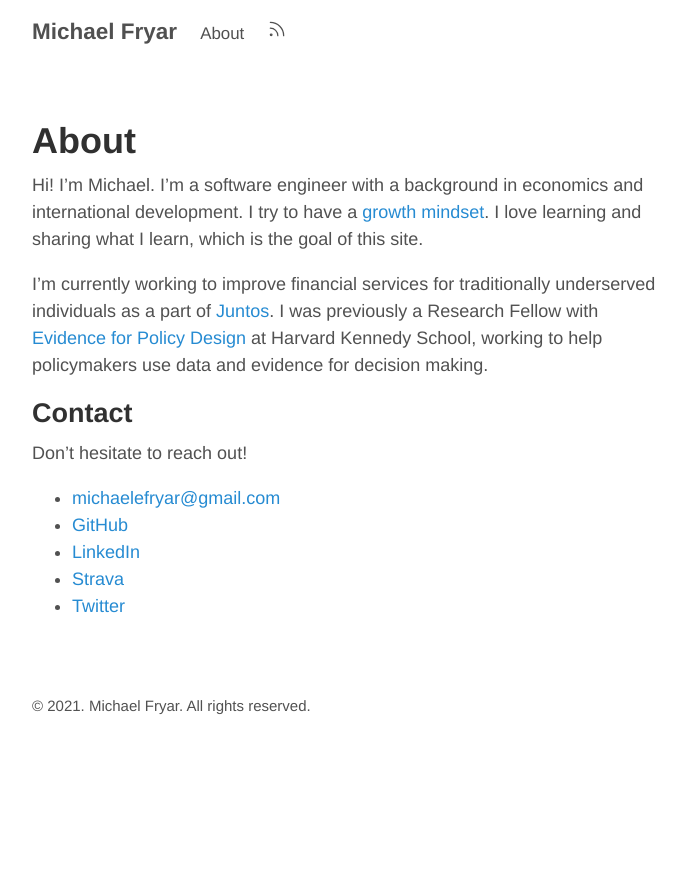
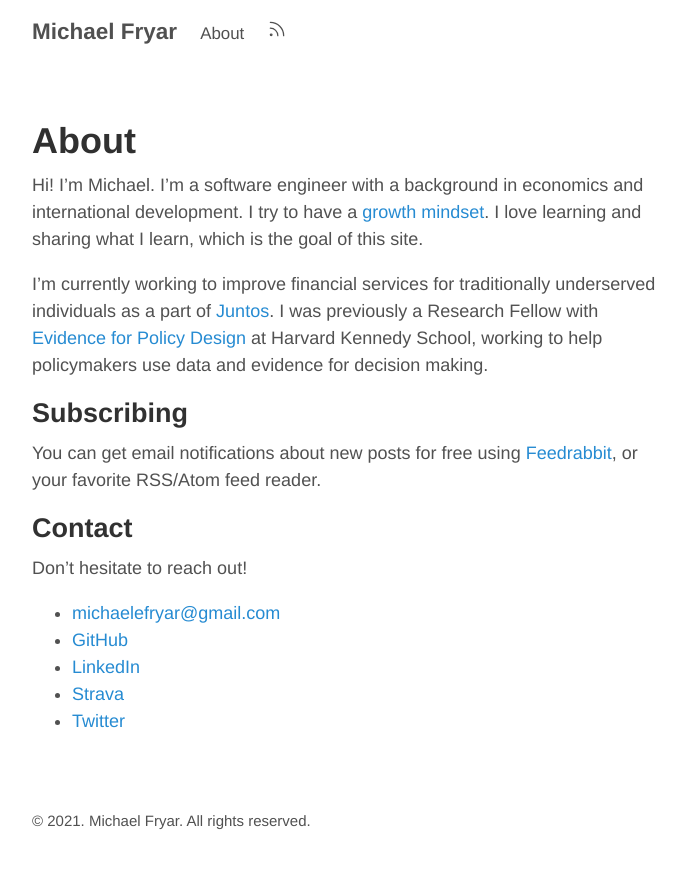
Before and after one commit to mefryar/mefryar.github.io, a Jekyll site: the page built from about.md, in a window 1280 px wide. Shown: the top 869 px of the page, without its empty margins (293-978 px from the left). Built offline with Jekyll 4.4.1, drawn with Linux system fonts in a browser that asks for light colours.

Commit message:
Add Feedrabbit instructions to About page
This commit adds a section titled "Subscribing" to my About page which
notes that Feedrabbit is a free way to get email notifications about new
posts.

```diff
--- a/about.md
+++ b/about.md
@@ -14,6 +14,10 @@ I was previously a Research Fellow with [Evidence for Policy
 Design](https://epod.cid.harvard.edu/) at Harvard Kennedy School, working to
 help policymakers use data and evidence for decision making.
 
+## Subscribing
+You can get email notifications about new posts for free using
+[Feedrabbit](https://feedrabbit.com/), or your favorite RSS/Atom feed reader.
+
 ## Contact
 
 Don't hesitate to reach out!
```
